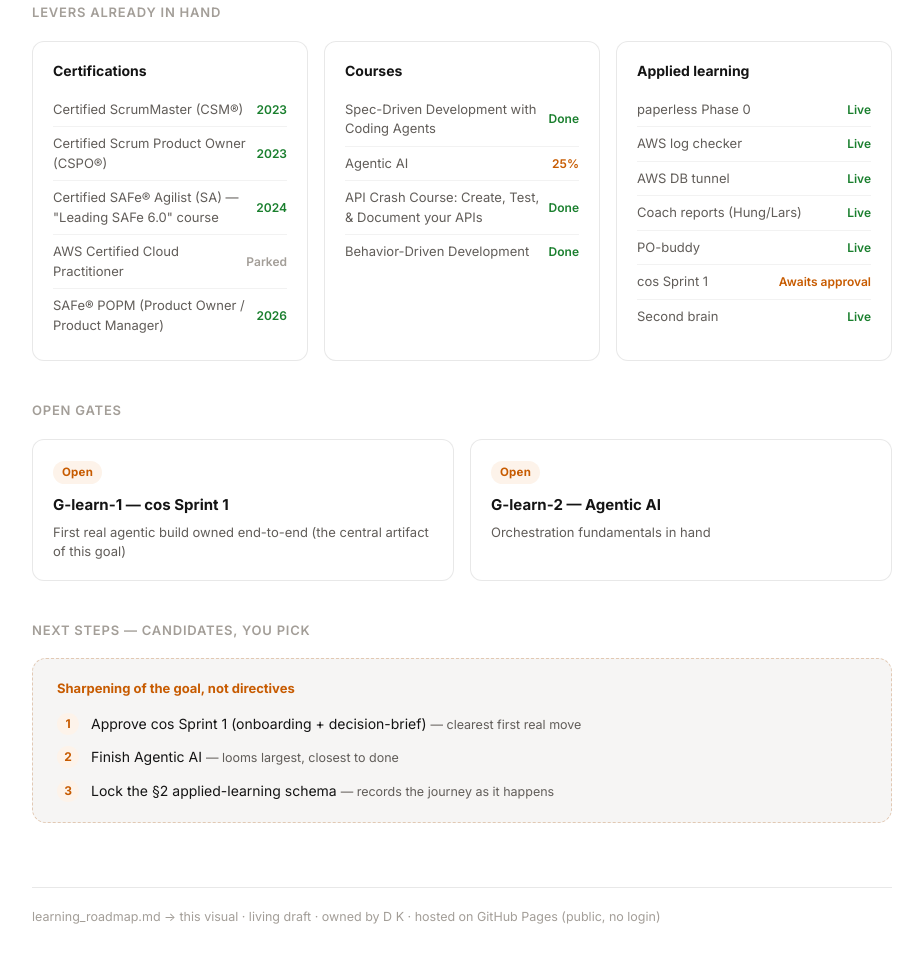
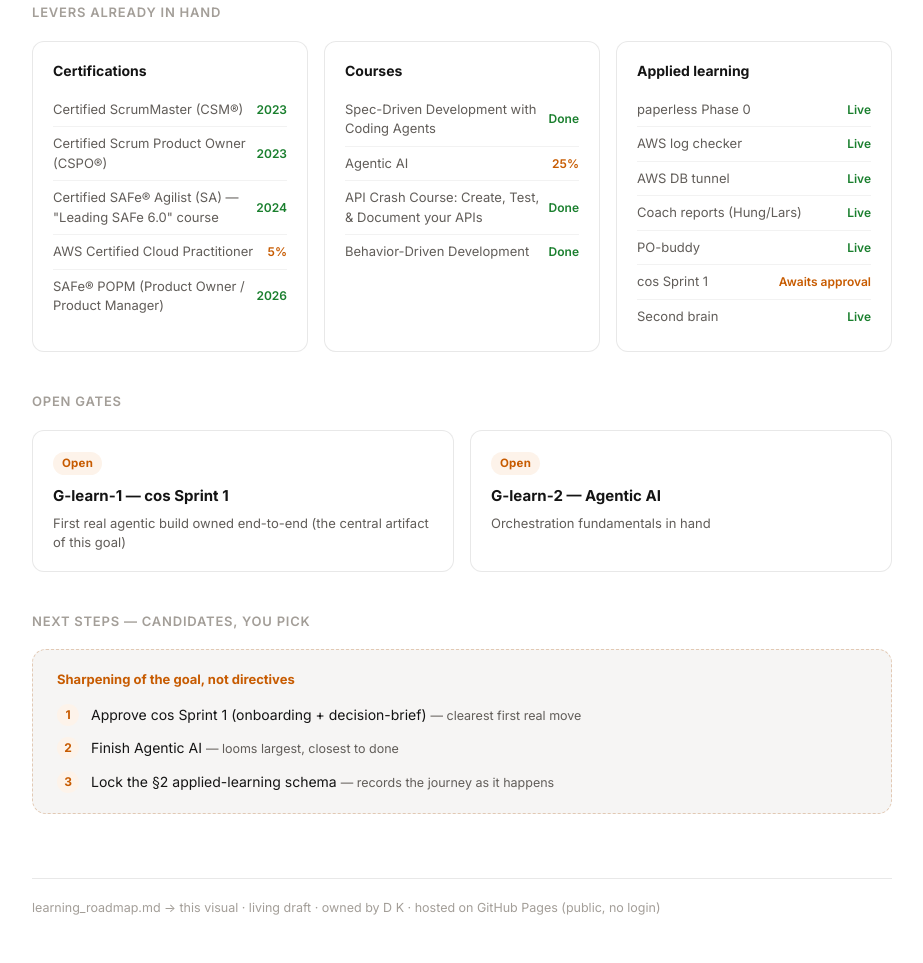
Before and after one commit to dk-cloud-agents/learning-roadmap, a plain HTML site: page index.html in a window 1280 px wide. Shown: the part 1226-2189 px from the top of the page, without its empty margins (178-1101 px from the left). Drawn offline with Linux system fonts and the light colour scheme.

Commit message:
learning roadmap: publish updated report

```diff
--- a/index.html
+++ b/index.html
@@ -244,7 +244,7 @@
       <div class="sec-label">Levers already in hand</div>
       <div class="lever-grid">
         <!--SECTION:levers-->
-<div class="lever-card"><h3>Certifications</h3><ul><li>Certified ScrumMaster (CSM®) <span class="pct done">2023</span></li><li>Certified Scrum Product Owner (CSPO®) <span class="pct done">2023</span></li><li>Certified SAFe® Agilist (SA) — "Leading SAFe 6.0" course <span class="pct done">2024</span></li><li>AWS Certified Cloud Practitioner <span class="pct park">Parked</span></li><li>SAFe® POPM (Product Owner / Product Manager) <span class="pct done">2026</span></li></ul></div>
+<div class="lever-card"><h3>Certifications</h3><ul><li>Certified ScrumMaster (CSM®) <span class="pct done">2023</span></li><li>Certified Scrum Product Owner (CSPO®) <span class="pct done">2023</span></li><li>Certified SAFe® Agilist (SA) — "Leading SAFe 6.0" course <span class="pct done">2024</span></li><li>AWS Certified Cloud Practitioner <span class="pct go">5%</span></li><li>SAFe® POPM (Product Owner / Product Manager) <span class="pct done">2026</span></li></ul></div>
         <div class="lever-card"><h3>Courses</h3><ul><li>Spec-Driven Development with Coding Agents <span class="pct done">Done</span></li><li>Agentic AI <span class="pct go">25%</span></li><li>API Crash Course: Create, Test, & Document your APIs <span class="pct done">Done</span></li><li>Behavior-Driven Development <span class="pct done">Done</span></li></ul></div>
         <div class="lever-card"><h3>Applied learning</h3><ul><li>paperless Phase 0 <span class="pct done">Live</span></li><li>AWS log checker <span class="pct done">Live</span></li><li>AWS DB tunnel <span class="pct done">Live</span></li><li>Coach reports (Hung/Lars) <span class="pct done">Live</span></li><li>PO-buddy <span class="pct done">Live</span></li><li>cos Sprint 1 <span class="pct go">Awaits approval</span></li><li>Second brain <span class="pct done">Live</span></li></ul></div>
 <!--/SECTION:levers-->
```
